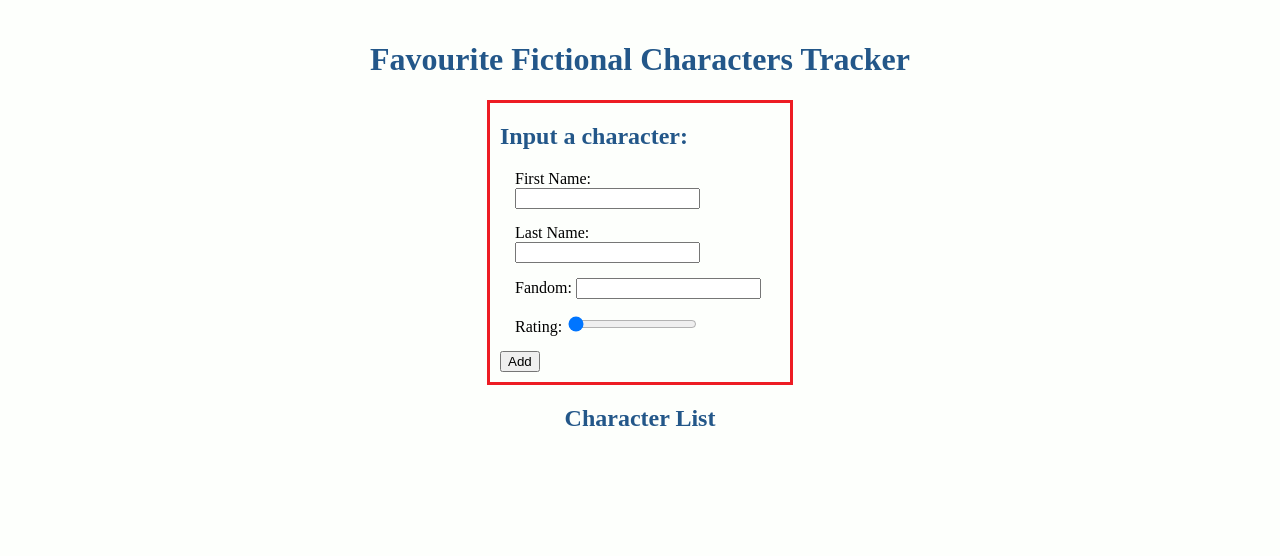
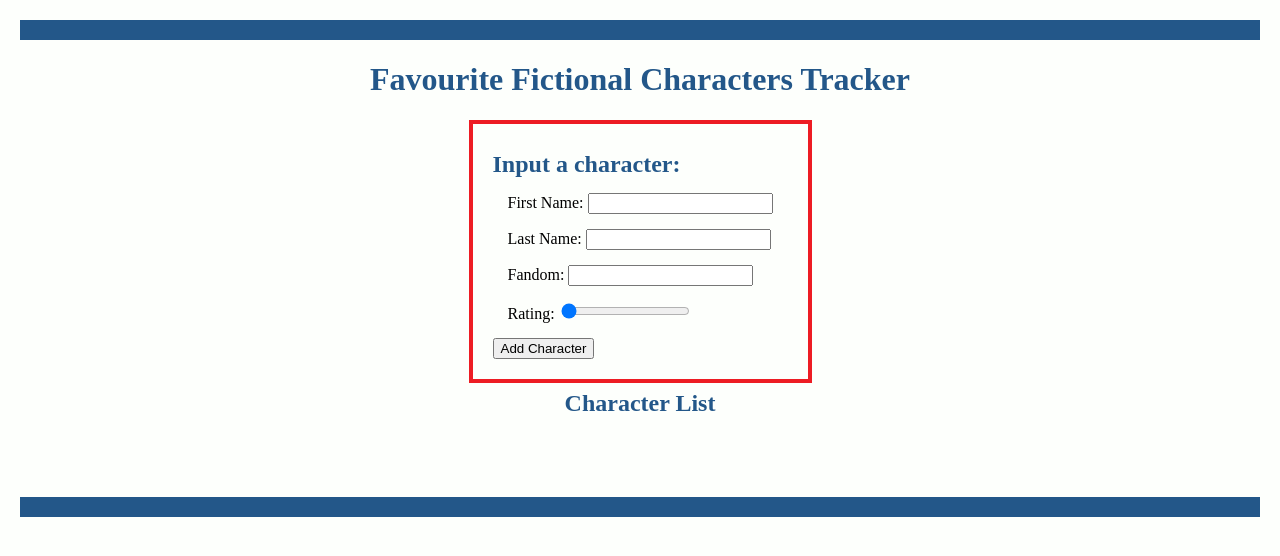
Before and after one commit to Wright0/wk6-d5-fav-character-hw, a plain HTML site: page index.html in a window 1280 px wide. Drawn offline with Linux system fonts and the light colour scheme.

Commit message:
Worked on flexbox details

```diff
--- a/css/main.css
+++ b/css/main.css
@@ -2,24 +2,33 @@ body {
   display: flex;
   flex-direction: column;;
   align-items: center;
+  justify-content: center;
   background-color: #FDFFFC;
   margin: 20px;
 }
 
-p, h1, h2, h3 {
+p, h1 {
   color: #235789;
+}
+
+h2, h3 {
+  color: #235789;
+  margin: 7px 0px;
 }
 
 ul {
   list-style-type:none;
+  padding: 0px;
 }
 
 form {
-  align-items: center;
+  display: flex;
+  justify-content: center;
   border-style: solid;
   border-color: #ED1C24;
-  border-width: 3px;
-  max-width: 300px;
+  border-width: 4px;
+  max-width: 350px;
+  padding: 10px;
 }
 
 .form-wrapper {
@@ -30,6 +39,36 @@ form {
   margin: 15px;
 }
 
+.character-list{
+  display: flex;
+  flex-direction: row;
+  flex-wrap: wrap;
+  justify-content: center;
+  max-width: 850px;
+}
+
+.character-list-item{
+  border-style: solid;
+  border-width: 2px;
+  border-color: #ED1C24;
+  padding:15px;
+  margin: 10px 10px;
+  min-width: 140px;
+}
+
 .delete-button{
   visibility: hidden;
+  margin: 0px 0px 20px 0px;
 }
+
+.add-button{
+  align-self: center;
+}
+
+div.banner {
+  background-color: #235789;
+  padding: 0px;
+  margin: 0px;
+  min-height: 20px;
+  min-width: 100%
+}
--- a/index.html
+++ b/index.html
@@ -8,6 +8,7 @@
   </head>
 
   <body>
+    <div class="banner"></div>
     <h1>Favourite Fictional Characters Tracker</h1>
     <form id = "fav-character-form">
       <div class="form-wrapper">
@@ -37,7 +38,7 @@
           <input type="range" id="rating" min="0" max="5" value="0" step="1" required>
         </div>
 
-        <input type="submit" value="Add"/>
+        <input type="submit" class="add-button" value="Add Character"/>
       </div>
     </form>
 
@@ -46,6 +47,7 @@
 
     <button type="button" class ="delete-button" name="button">Delete list</button>
 
+    <div class="banner"></div>
   </body>
 
 </html>
--- a/js/app.js
+++ b/js/app.js
@@ -97,5 +97,5 @@ const handleFormSubmission = function(event){
 
   document.querySelector('.delete-button').style.visibility = 'visible';
 
-  event.target.reset();
+  // event.target.reset();
 };
```
